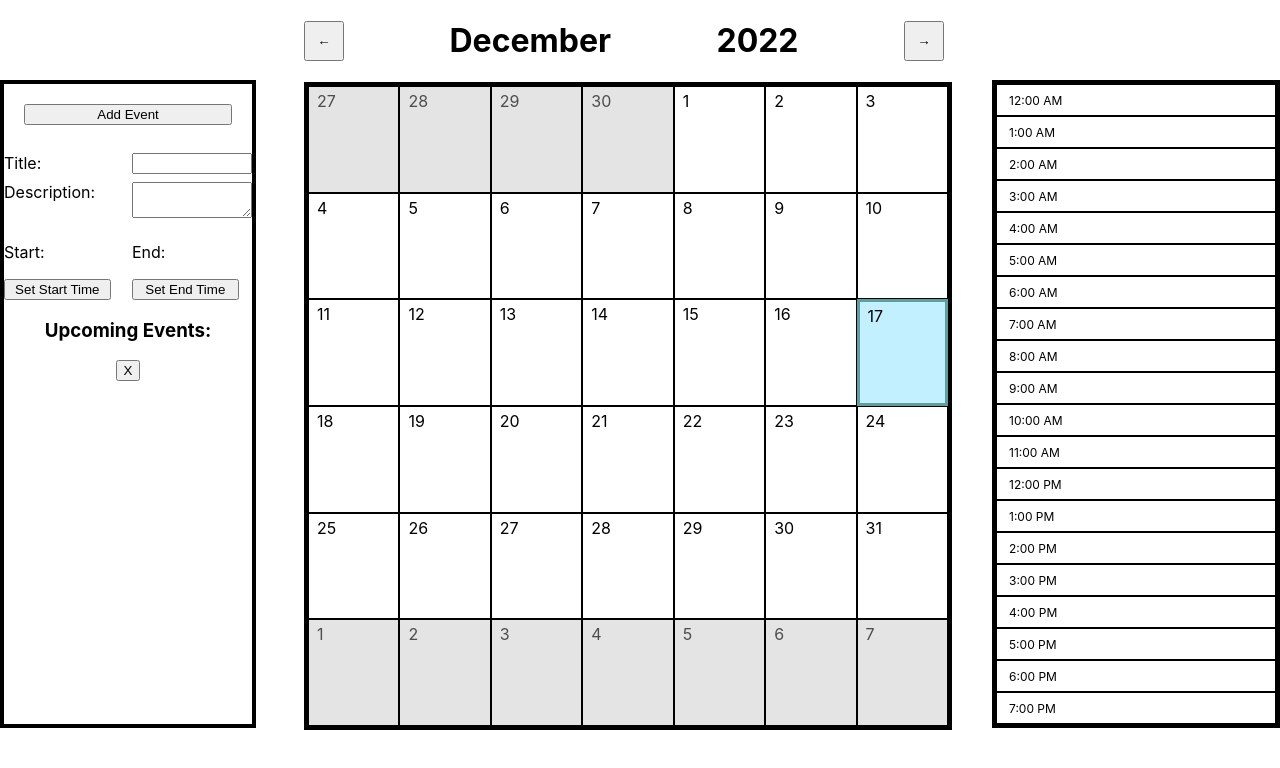
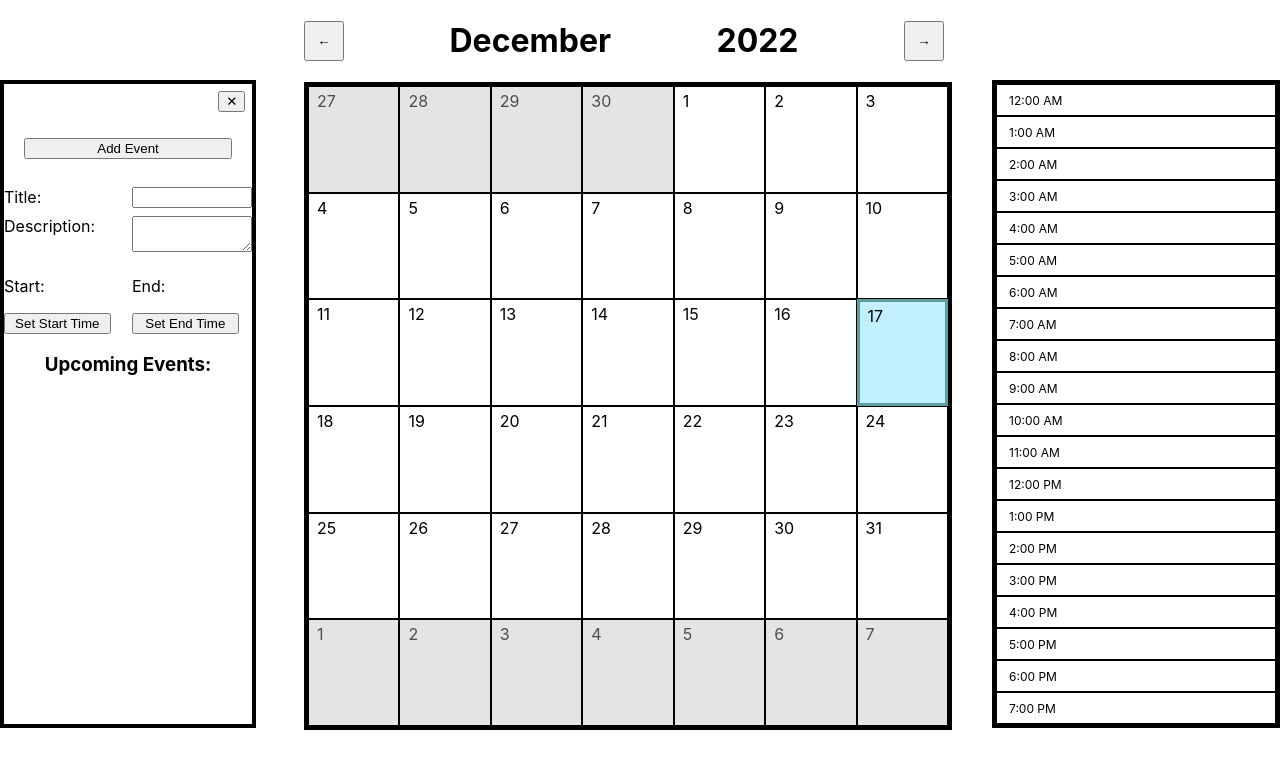
Before and after one commit to R-JG/Scheduler--Old, a React (Create React App) app: page / in a window 1280 px wide. Both pictures are taken after a click on the button "Create Event". Shown: the top 768 px of the page. Built offline with nearby package versions, Linux system fonts and the light colour scheme; the HTML template or start-up script is replaced by a standard one.

Commit message:
Add delete event function to App, and delete event button to the expanded event column in DayPanel.

```diff
--- a/src/App.css
+++ b/src/App.css
@@ -4,3 +4,8 @@
   justify-content: center;
   align-items: flex-start;
 }
+
+.button--create-event {
+  margin-top: 10em;
+  margin-right: 1em;
+}
--- a/src/App.js
+++ b/src/App.js
@@ -78,6 +78,17 @@ export default function App() {
         ]);
     };
 
+    function deleteEvent(eventToDelete) {
+        const eventIndex = events.findIndex((event) => (
+            event.id === eventToDelete.id
+        ));
+        setEvents((prevEvents) => {
+            const newEvents = [...prevEvents]
+            newEvents.splice(eventIndex, 1);
+            return newEvents;
+        });
+    };
+
     function getRandomHSLColor() {
         const randomNumber = Math.floor(Math.random() * 361);
         return `${randomNumber}, 100%, 50%`;
@@ -88,7 +99,8 @@ export default function App() {
             {!createEventMode &&
             <button
                 className='button--create-event'
-                onClick={() => setCreateEventMode(true)}>
+                onClick={() => setCreateEventMode(true)}
+            >
                 Create Event
             </button>}
             {createEventMode &&
@@ -117,6 +129,7 @@ export default function App() {
                 currentDate={currentDate}
                 selection={selection}
                 events={events}
+                deleteEvent={deleteEvent}
             />
         </main>
     );
--- a/src/components/DayPanel.js
+++ b/src/components/DayPanel.js
@@ -7,7 +7,8 @@ export default function DayPanel(props) {
         calendarDates,
         currentDate,
         selection,
-        events
+        events,
+        deleteEvent
     } = props;
 
     const dayPanelRef = useRef(null);
@@ -76,6 +77,7 @@ export default function DayPanel(props) {
         )
     );
 
+    // refactor this to be a separate component:
     const eventColumnElements = (() => {
         let eventOverlapRecord = [];
         const elementArray = events.reduce((accumulator, currentEvent) => {
@@ -126,6 +128,12 @@ export default function DayPanel(props) {
                             className='expanded-event-column'
                             style={{backgroundColor: `hsl(${currentEvent.color})`}}
                             >
+                                <button
+                                    className='button--delete-event'
+                                    onClick={() => deleteEvent(currentEvent)}
+                                >
+                                    Delete Event
+                                </button>
                                 <h1>{currentEvent.title}</h1>
                                 <p>{currentEvent.description}</p>
                         </div>}
--- a/src/components/EventPanel.js
+++ b/src/components/EventPanel.js
@@ -67,6 +67,11 @@ export default function EventPanel(props) {
 
     return (
         <div className='EventPanel'>
+            <button
+                className='button--cancel-event-creation'
+                onClick={closeCreateEvent}>
+                ✕
+            </button>
             <form
                 className='event-form'
                 onSubmit={handleSubmit}
@@ -130,11 +135,6 @@ export default function EventPanel(props) {
                 <h3>Upcoming Events:</h3>
                 {eventList}
             </div>
-            <button
-                className='button--cancel-create-event'
-                onClick={closeCreateEvent}>
-                X
-            </button>
         </div>
     );
 };
--- a/src/components/css/DayPanel.css
+++ b/src/components/css/DayPanel.css
@@ -58,10 +58,18 @@
 .expanded-event-column {
     height: 100%;
     width: 20em;
+    padding: 1em;
+    border-radius: 0.6em;
     position: relative;
     z-index: 100;
+    display: flex;
+    flex-direction: column;
 }
 
 .expanded-event-column h1 {
     margin: 0;
 }
+
+.button--delete-event {
+    align-self: flex-end;
+}
--- a/src/components/css/EventPanel.css
+++ b/src/components/css/EventPanel.css
@@ -29,6 +29,11 @@
     width: 8em;
 }
 
+.button--cancel-event-creation {
+    margin: 0.5em;
+    align-self: flex-end;
+}
+
 .temp-event {
     margin-block: 2em;
 }
```
Also changed, not shown: 1 other file (tests, documents, lock files or other folders).
